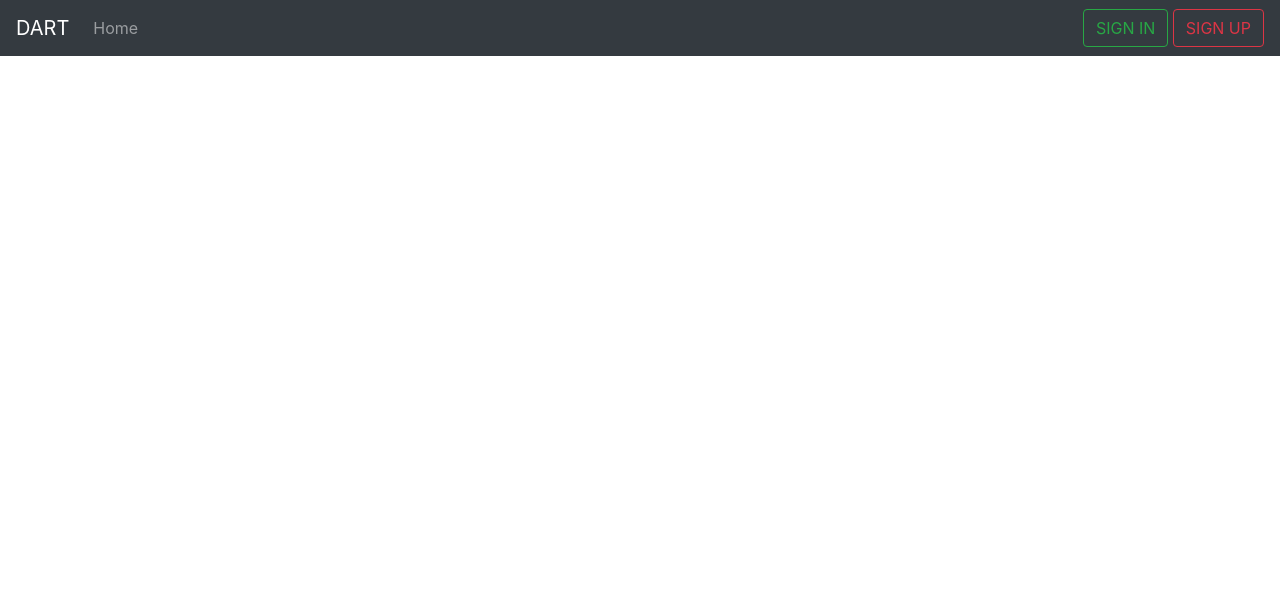
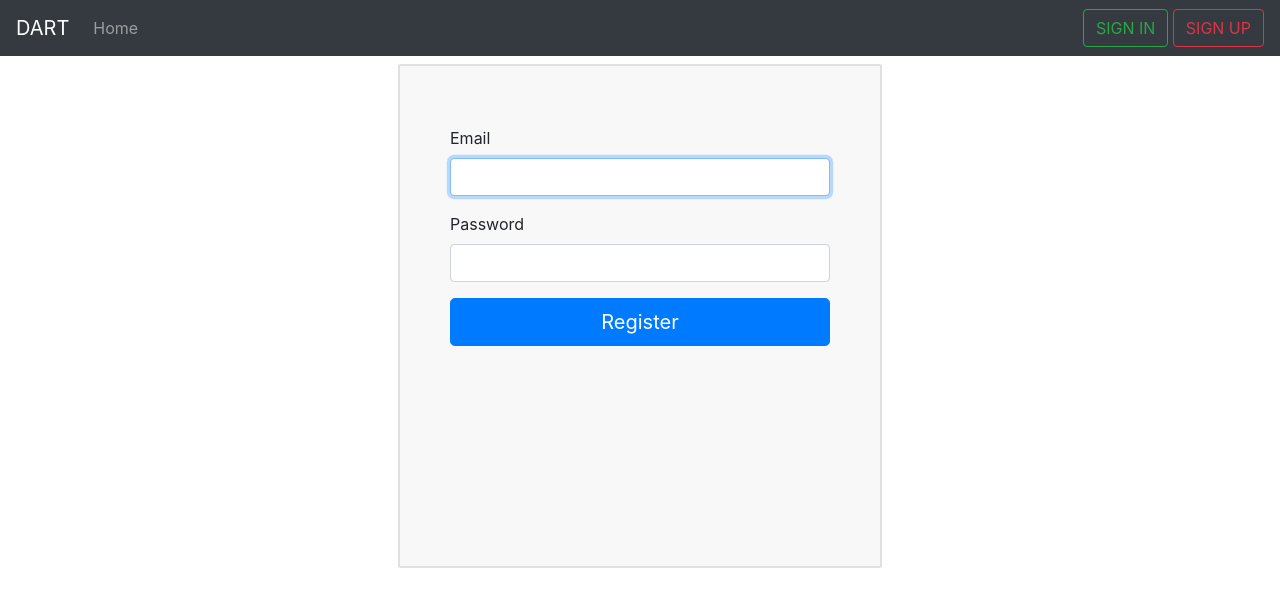
Before and after one commit to filixed/DartApp, a React (Create React App) app: page /register in a window 1280 px wide. Shown: the top 606 px of the page. Built offline with nearby package versions, Linux system fonts and the light colour scheme.

Commit message:
Register component created

```diff
--- a/src/App.js
+++ b/src/App.js
@@ -2,6 +2,7 @@ import React from 'react'
 import {Switch, Route} from 'react-router-dom'
 import CountPoints from './Containers/CountPoints/CountPoints'
 import Login from './Containers/Auth/Login/Login'
+import Register from './Containers/Auth/Register/Register'
 
 import Layout from './Components/Layout/Layout'
 
@@ -11,6 +12,7 @@ const App = () => {
       <Switch>
         <Route exact path={"/"} component={CountPoints} />
         <Route path={"/login"} component={Login} />
+        <Route path={"/register"} component={Register} />
       </Switch>
     </Layout>
   );
--- a/src/Components/NavBar/Navigation.js
+++ b/src/Components/NavBar/Navigation.js
@@ -12,6 +12,10 @@ const Navigation = () =>{
 
     const loginRedirect = () => {
         history.push('/login');
+    }
+
+    const registerRedirect = () => {
+        history.push('/register');
     }
 
     return(
@@ -31,7 +35,7 @@ const Navigation = () =>{
                                     <div>
                                         <Button onClick={loginRedirect} variant="outline-success" >SIGN IN</Button>
                                         {' '}
-                                        <Button variant="outline-danger" >SIGN UP</Button>
+                                        <Button onClick={registerRedirect} variant="outline-danger" >SIGN UP</Button>
                                     </div>
                                 </Nav>
 
--- /dev/null
+++ b/src/Containers/Auth/Register/Register.js
@@ -0,0 +1,31 @@
+import React from 'react';
+
+import { Button, Form } from 'react-bootstrap';
+import classes from '../Login/Login.module.css'
+
+const Register = () => {
+    return (
+        <div className={classes.Auth}>
+            <Form >
+                <Form.Group size="lg" controlId="email">
+                <Form.Label>Email</Form.Label>
+                <Form.Control
+                    autoFocus
+                    type="email"
+                />
+                </Form.Group>
+                <Form.Group size="lg" controlId="password">
+                <Form.Label>Password</Form.Label>
+                <Form.Control
+                    type="password"
+                />
+                </Form.Group>
+                <Button block size="lg" type="submit" >
+                Register
+                </Button>
+            </Form>
+        </div>
+    )
+}
+
+export default Register;
```
Also changed, not shown: 1 other file (tests, documents, lock files or other folders).
